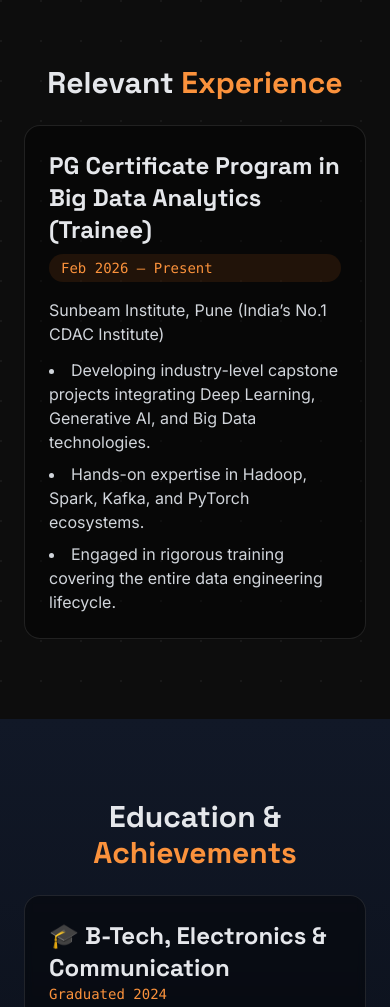
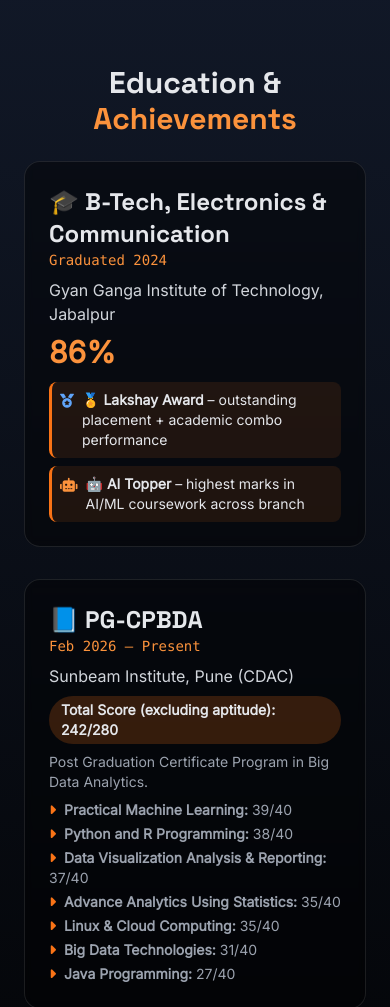
Before and after one commit to Ashwani0402/ashwani-portfolio, a plain HTML site: page index.html in a window 390 px wide. Shown: the part 5760-6767 px from the top of the page. Drawn offline with nearby package versions, Linux system fonts and the light colour scheme.

Commit message:
Update index.html

```diff
--- a/index.html
+++ b/index.html
@@ -264,29 +264,6 @@
       </div>
     </div>
   </section>
-
-  <!-- Experience Section -->
-  <section id="experience" class="py-20 px-6 bg-white/5">
-    <div class="container mx-auto">
-      <h2 class="text-3xl md:text-5xl font-bold text-center mb-6" data-aos="fade-up">Relevant <span class="text-orange-400">Experience</span></h2>
-      <div class="max-w-4xl mx-auto">
-        <!-- CDAC Trainee Experience -->
-        <div class="glass-card p-6 md:p-8 border border-white/10 rounded-2xl bg-black/40" data-aos="fade-up">
-          <div class="flex flex-col md:flex-row md:justify-between md:items-start gap-2 mb-4">
-            <h3 class="text-2xl font-bold">PG Certificate Program in Big Data Analytics (Trainee)</h3>
-            <span class="text-orange-400 text-sm font-mono bg-orange-500/10 px-3 py-1 rounded-full">Feb 2026 – Present</span>
-          </div>
-          <p class="text-gray-300 mb-3">Sunbeam Institute, Pune (India’s No.1 CDAC Institute)</p>
-          <ul class="list-disc list-inside text-gray-300 space-y-2">
-            <li>Developing industry-level capstone projects integrating Deep Learning, Generative AI, and Big Data technologies.</li>
-            <li>Hands-on expertise in Hadoop, Spark, Kafka, and PyTorch ecosystems.</li>
-            <li>Engaged in rigorous training covering the entire data engineering lifecycle.</li>
-          </ul>
-        </div>
-      </div>
-    </div>
-  </section>
-
   <!-- Education & Awards -->
   <section id="education" class="py-20 px-6 bg-gradient-to-b from-gray-900 to-black">
     <div class="container mx-auto">
@@ -320,13 +297,12 @@
           <p class="text-sm text-gray-400 mt-2 mb-2">Post Graduation Certificate Program in Big Data Analytics.</p>
           <ul class="text-sm text-gray-400 space-y-1">
             <li><i class="fas fa-caret-right text-orange-500 mr-1"></i> <strong>Practical Machine Learning:</strong> 39/40</li>
-            <li><i class="fas fa-caret-right text-orange-500 mr-1"></i> <strong>Java Programming:</strong> 38/40</li>
+            <li><i class="fas fa-caret-right text-orange-500 mr-1"></i> <strong>Python and R Programming:</strong> 38/40</li>
             <li><i class="fas fa-caret-right text-orange-500 mr-1"></i> <strong>Data Visualization Analysis & Reporting:</strong> 37/40</li>
             <li><i class="fas fa-caret-right text-orange-500 mr-1"></i> <strong>Advance Analytics Using Statistics:</strong> 35/40</li>
             <li><i class="fas fa-caret-right text-orange-500 mr-1"></i> <strong>Linux & Cloud Computing:</strong> 35/40</li>
             <li><i class="fas fa-caret-right text-orange-500 mr-1"></i> <strong>Big Data Technologies:</strong> 31/40</li>
-            <li><i class="fas fa-caret-right text-orange-500 mr-1"></i> <strong>Python and R Programming:</strong> 27/40</li>
-          </ul>
+            <li><i class="fas fa-caret-right text-orange-500 mr-1"></i> <strong>Java Programming:</strong> 27/40</li>
         </div>
 
         <!-- Schooling -->
```
